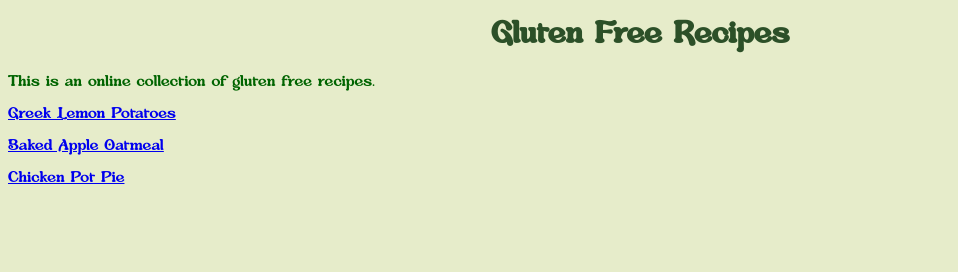
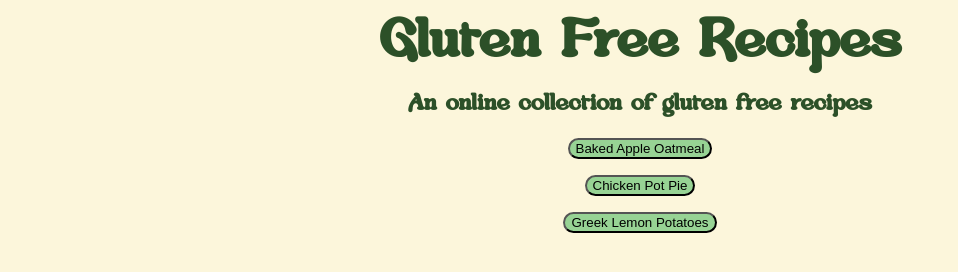
Before and after one commit to westbrookjw/odin-recipes, a plain HTML site: page index.html in a window 1280 px wide. Shown: the whole page, without its empty margins (0-958 px from the left). Drawn offline with Linux system fonts and the light colour scheme.

Commit message:
Changed Links into buttons and centered them

```diff
--- a/index.css
+++ b/index.css
@@ -1,12 +1,12 @@
 @charset "UTF-8";
 body {
-    background-color: #e6ecca;
+    background-color: #fcf6db;
   }
 
 h1,h2,h3 {
   color: rgb(44, 80, 40);
 }
-h1, h2, h3, img {
+h1, h2, h3 {
   text-align: center;
 }
 @font-face {
@@ -17,3 +17,24 @@ body {
   font-family: myFirstFont;
   color: darkgreen;
 }
+img {
+  display: block;
+  margin-right: auto;
+  margin-left: auto;
+}
+div {
+  margin-left: auto;
+  margin-right: auto;
+}
+.class {
+  text-align: center;
+}
+button {
+  background-color:#6ec578b5;
+}
+button {
+  border-radius: 20px;
+}
+.button {
+  text-align: center;
+}
--- a/index.html
+++ b/index.html
@@ -5,12 +5,41 @@
     <meta charset="UTF-8">
     <meta name="viewport" content="width=device-width, initial-scale=1.0">
     <title>GF Recipes</title>
+    <style>h1 {
+        font-size: 3.5em;
+    }
+    h2 {
+        font-size: 1.5em;
+    }
+    body {
+        text-align: center;
+    }
+    .title {
+        margin-top: 30px;
+        line-height: 2ch;
+    }
+        </style>
 </head>
 <body>
+    <div class="title">
     <h1> Gluten Free Recipes </h1>
-    <p>This is an online collection of gluten free recipes.</p>
-    <p><a href="recipes/lemon-potatoes.html">Greek Lemon Potatoes</a></p>
-    <p><a href="recipes/Baked Apple Oatmeal.html">Baked Apple Oatmeal</a></p>
-    <p><a href="recipes/Chicken Pot Pie.html">Chicken Pot Pie</a></p>
+    </div>
+    <h2>An online collection of gluten free recipes</h2>
+    <p>
+      <a href="recipes/Baked Apple Oatmeal.html" class="button"
+    alt="Link to Baked Apple Oatmeal Recipie">
+        <button>Baked Apple Oatmeal</button>
+      </a>
+    </p>
+    <p>
+      <a href="recipes/Chicken Pot Pie.html" class="button"
+    alt="Link to Chicken Pot Pie Recipie">
+        <button>Chicken Pot Pie</button>
+      </a>
+    </p>
+    <a href="recipes/lemon-potatoes.html" class="button"
+    alt="Link to Greek Lemon Potatoes Recipie">
+        <button>Greek Lemon Potatoes</button>
+      </a>
 </body>
 </html>
```
Also changed, not shown: recipes/Baked Apple Oatmeal.html (+9 -4 lines), recipes/Chicken Pot Pie.html (+11 -4 lines), recipes/lemon-potatoes.html (+10 -3 lines), photos/text-underline.png.jpeg (added).
